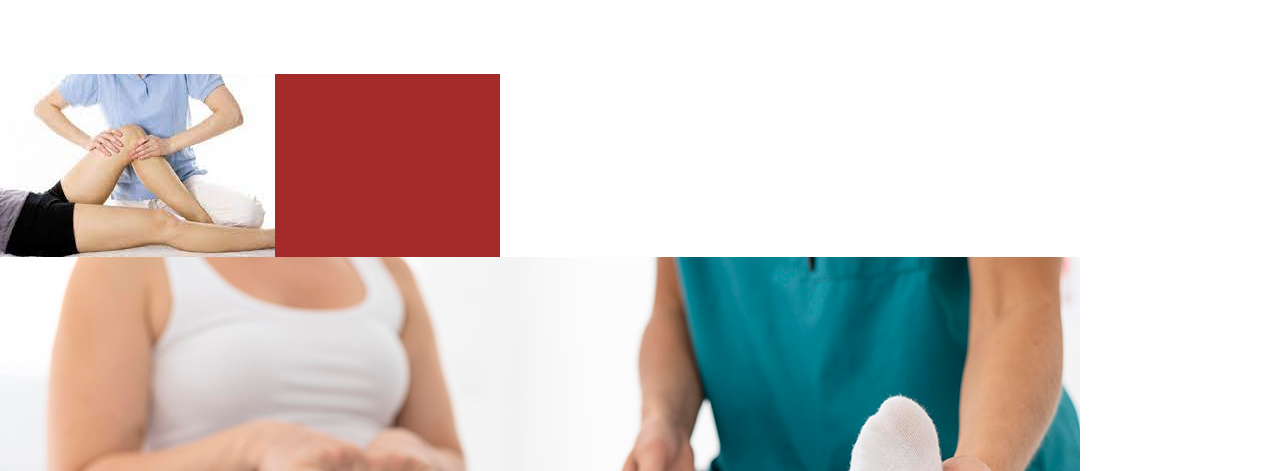
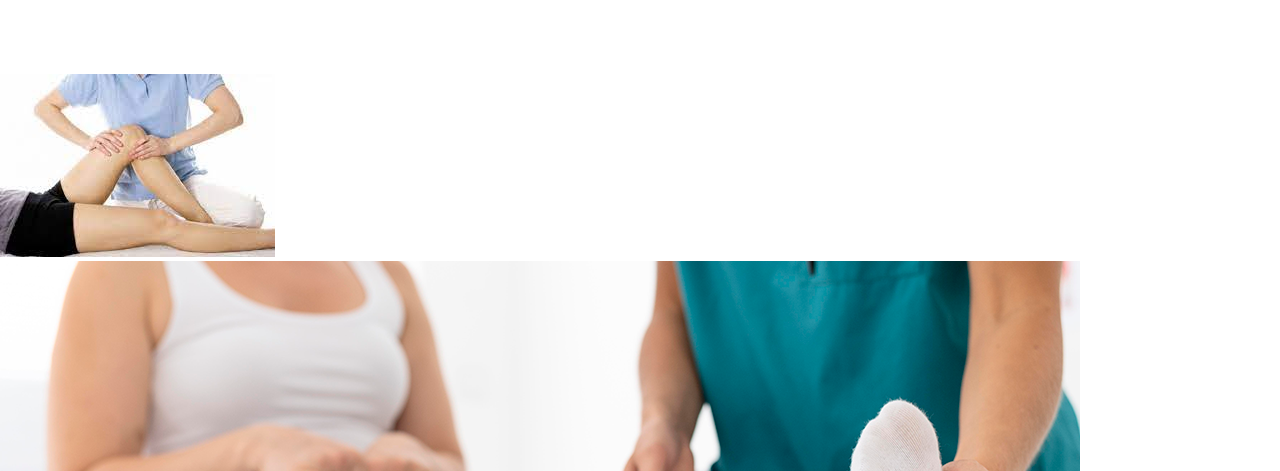
Before and after one commit to MarianoMartini22/PF-Martini, a plain HTML site: page index.html in a window 1280 px wide. Shown: the part 741-1212 px from the top of the page. Drawn offline with Linux system fonts and the light colour scheme; a web font is replaced by a local one.

Commit message:
corregi las imagenes del inicio

```diff
--- a/css/style.css
+++ b/css/style.css
@@ -206,12 +206,3 @@ i {
     line-height: 40px;
     font-style: italic
 }
-
-.imagen_final {
-    display: grid;
-    grid-area: 1 / 2 / 3;
-    grid-row: 1 / 2 / 3;
-    width: 500px;
-    height: 400px;
-    background-color: brown;
-}
--- a/index.html
+++ b/index.html
@@ -42,7 +42,7 @@
         </div>
     </section>
     <section>
-            <div class="imagen_final">
+            <div>
                 <img src="./assets/img/Flexion Rodilla.jpg" alt="">
                 <img src="./assets/img/Estiramiento pierna.png" alt="">
                 <img src="./assets/img/Niño.jpg" alt="">
```
